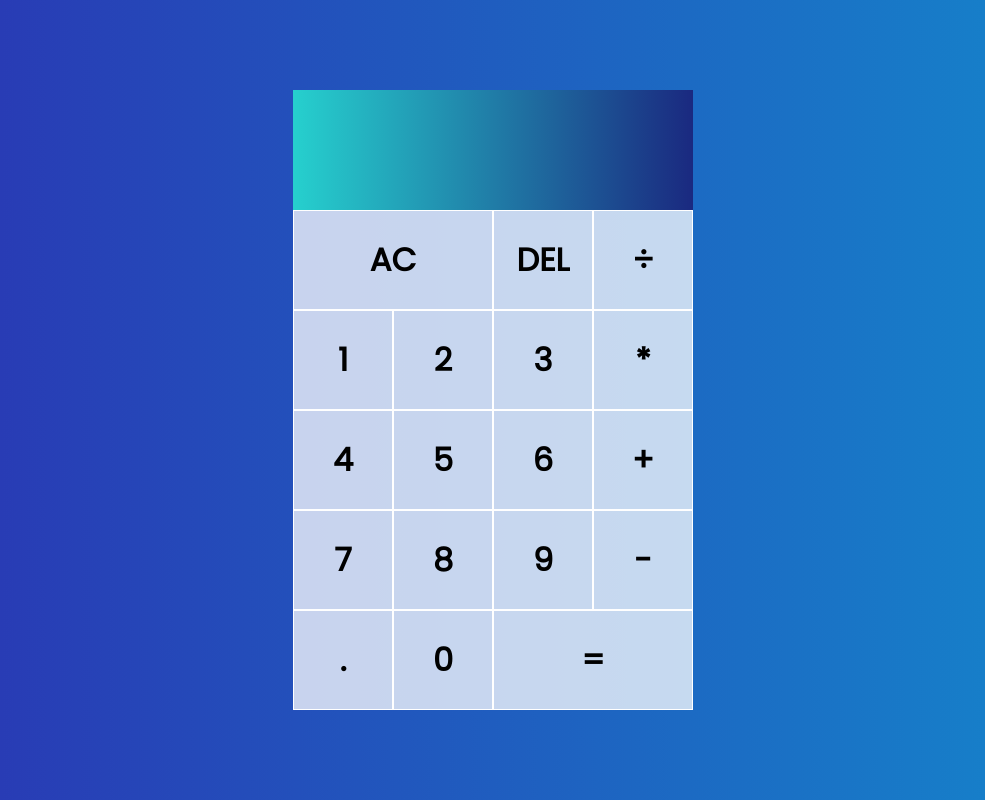
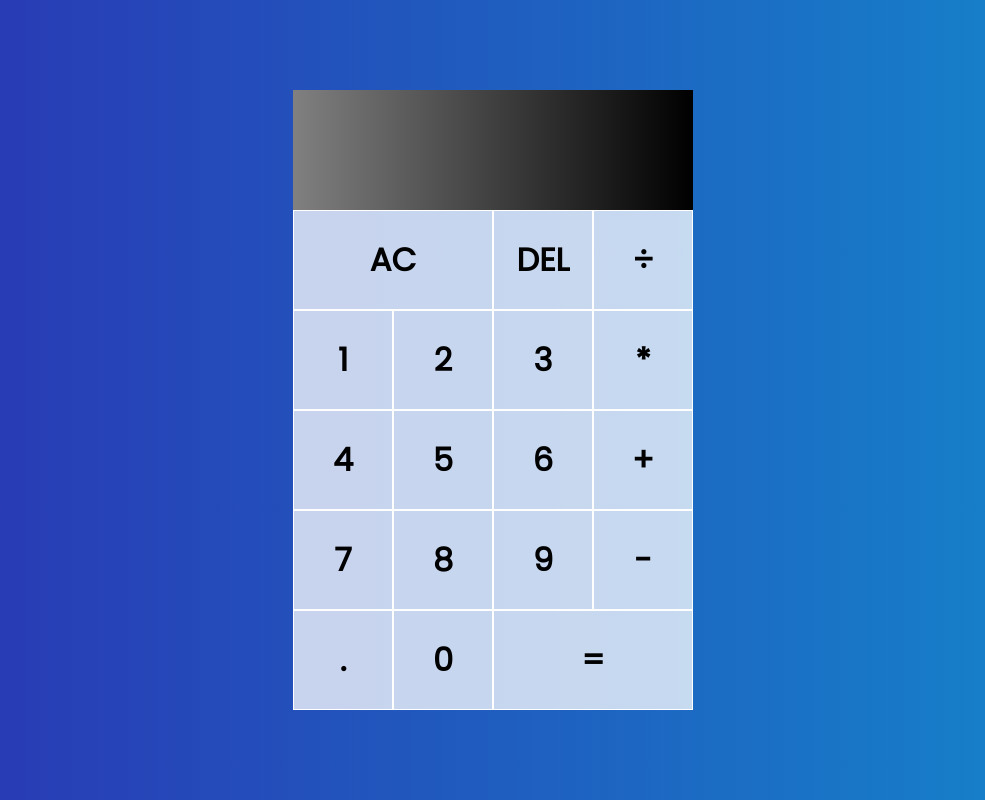
Before and after one commit to Shohaul00/Calculator, a plain HTML site: page index.html in a window 1280 px wide. Shown: the whole page, without its empty margins (147-1132 px from the left). Drawn offline with Linux system fonts and the light colour scheme.

Commit message:
theme changed

```diff
--- a/style.css
+++ b/style.css
@@ -38,7 +38,7 @@ background: linear-gradient(to right, #2B32B2, #1488CC); /* W3C, IE 10+/ Edge, F
     align-items: flex-end;
     flex-direction: column;
     justify-content: space-around;
-    background: linear-gradient(to left, #1a2980, #26d0ce);
+    background: linear-gradient(to left, black, grey);
     padding: 10px;
     word-wrap: break-word;
     word-break: break-all;
```
